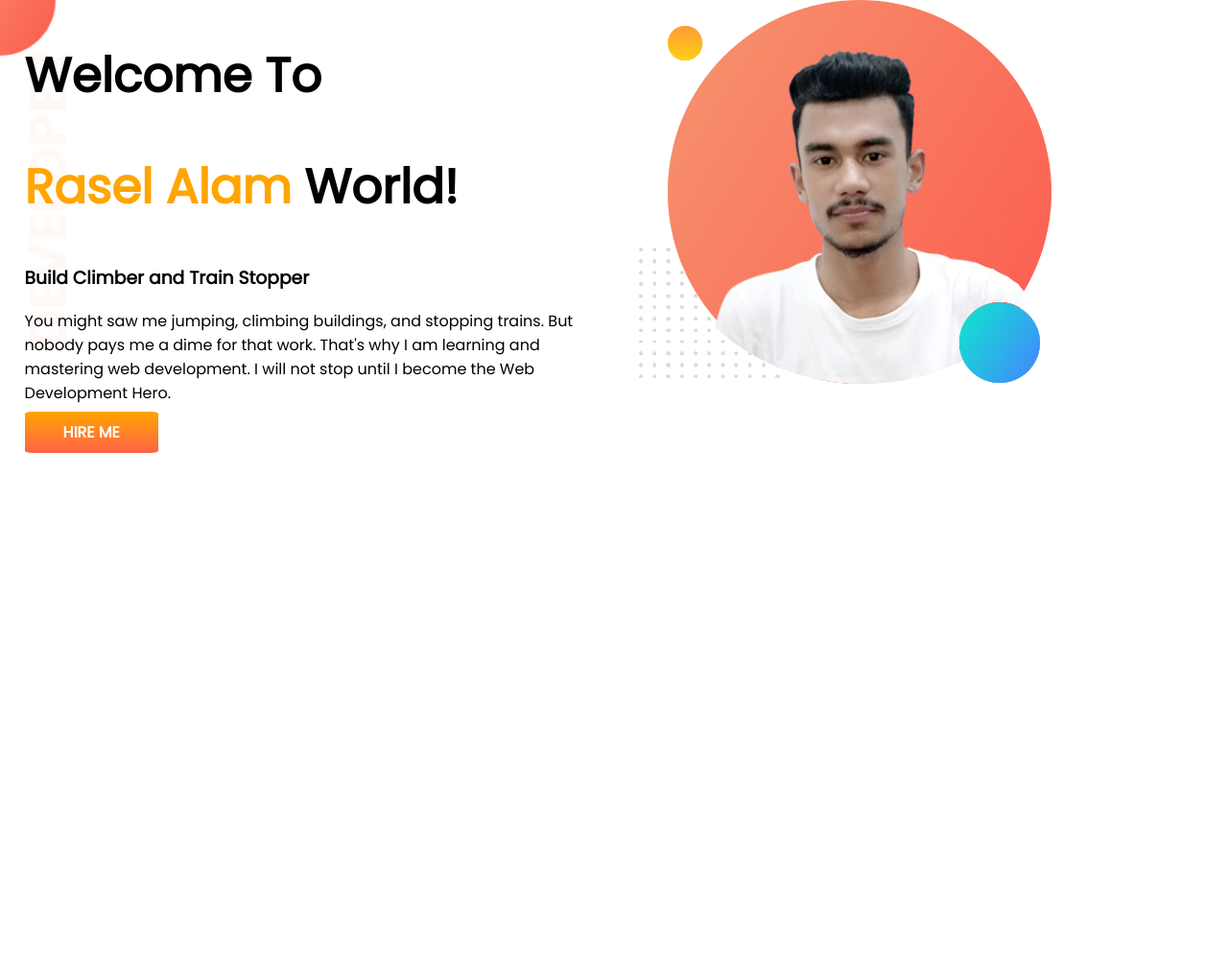
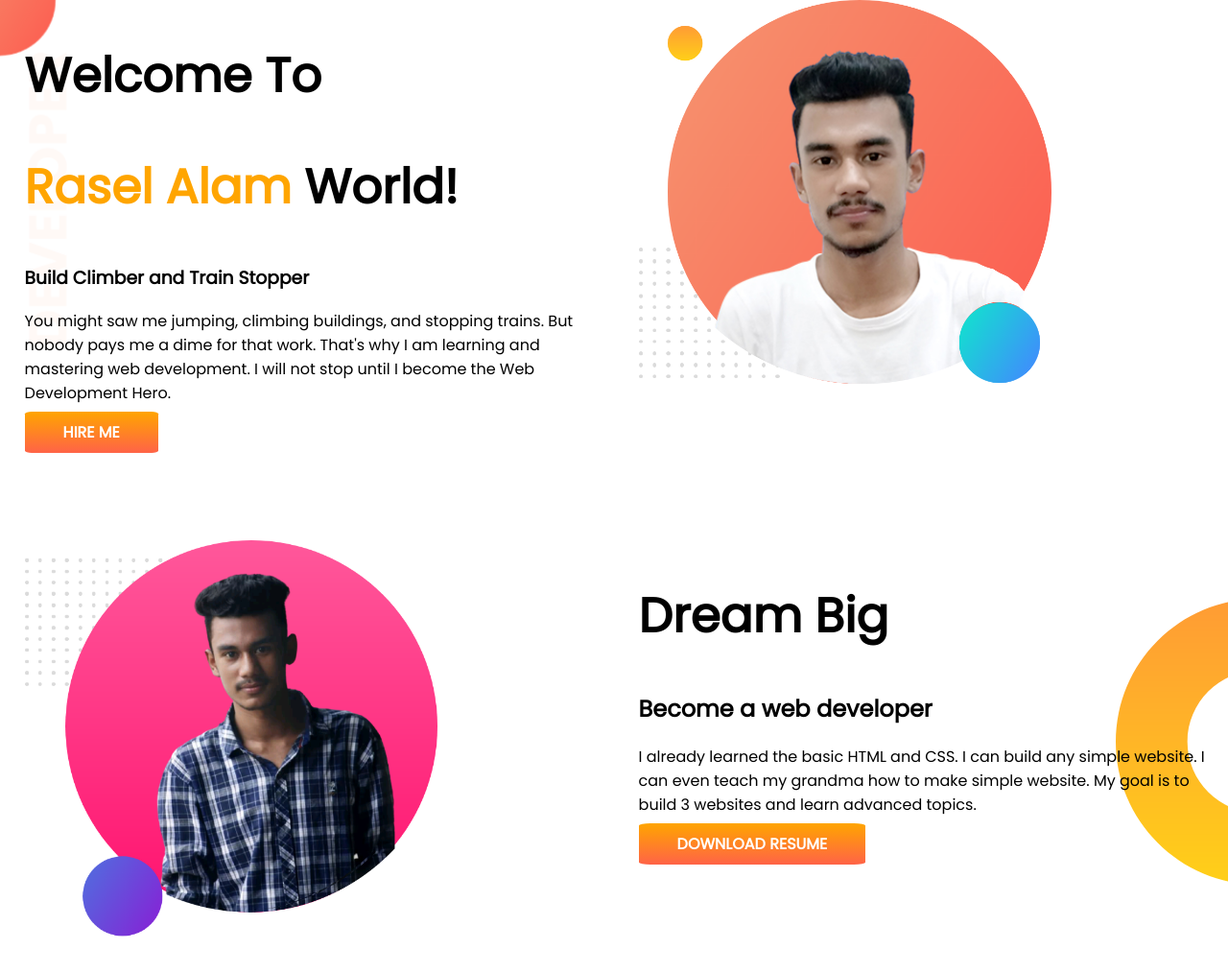
Before and after one commit to raselalamra/new-developer-portfolio, a plain HTML site: page index.html in a window 1280 px wide. Shown: the whole page at 96% size. Before the commit the page ends 800 px from the top, so only its background shows below. Drawn offline with Linux system fonts and the light colour scheme.

Commit message:
added code

```diff
--- a/index.html
+++ b/index.html
@@ -29,6 +29,20 @@
             <img src="bg.png" alt="">
         </div>
     </section>
+    <section class="dream-big">
+        <div class="halum">
+            <img src="my-bg2.png" alt="">
+        </div>
+        <div class="halum">
+            <h1>Dream Big</h1>
+            <h2>Become a web developer</h2>
+            <p>I already learned the basic HTML and CSS. I can build any simple website. I can even teach my grandma how
+                to make simple website. My goal is to build 3 websites and learn advanced topics.</p>
+            <a class="link-button" target="_blank" href="">DOWNLOAD RESUME</a>
+
+
+        </div>
+    </section>
 
 </body>
 
--- a/main.css
+++ b/main.css
@@ -10,6 +10,7 @@ h1{
 }
 section{
     display: flex;
+    margin-bottom: 100px;
 }
 .halum{
     width: 50%;
@@ -30,3 +31,8 @@ section{
     background-image: url(images/top-banner.png);
     background-repeat: no-repeat;
 }
+.dream-big{
+    background-image: url(images/dream-bg.png);
+    background-repeat: no-repeat;
+    background-position: right;
+}
```
Also changed, not shown: my-bg2.png (added).
